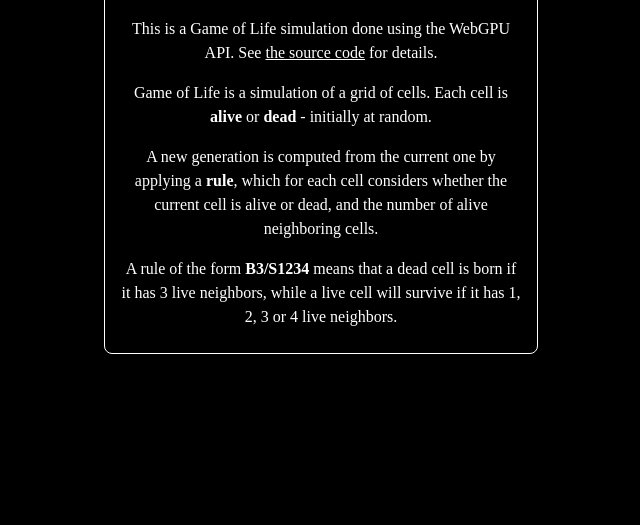
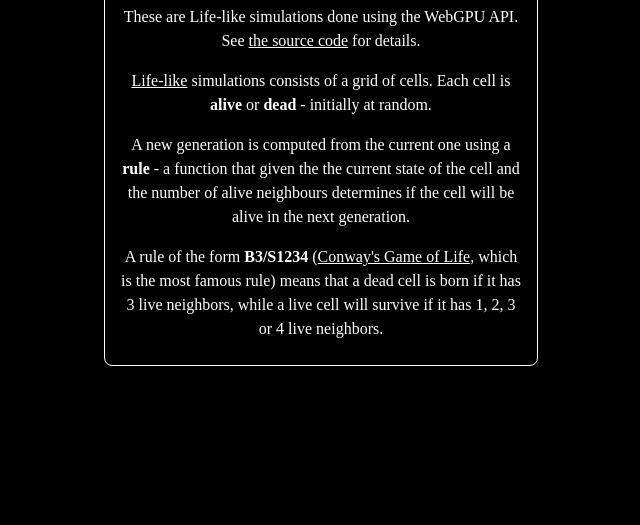
Before and after one commit to fornwall/wgpu-game-of-life, a website built with webpack: page site/index.html in a window 1280 px wide. Shown: the part 275-800 px from the top of the page, without its empty margins (319-959 px from the left). Built offline with nearby package versions, Linux system fonts and the light colour scheme.

Commit message:
Minor ui tweaks

```diff
--- a/Cargo.toml
+++ b/Cargo.toml
@@ -23,7 +23,8 @@
 pollster = "*"
 rand = "*"
 rand_chacha = "*"
-wgpu = "*"
+# wgpu = "*"
+wgpu = { path = "../wgpu/wgpu" }
 winit = { git = "https://github.com/rust-windowing/winit/", rev = "924f3323b56190ef93829af080fcca046c19bc80", features = ["android-native-activity"] }
 
 [target.'cfg(target_os = "android")'.dependencies]
--- a/site/index.html
+++ b/site/index.html
@@ -5,13 +5,13 @@
     <meta charset="UTF-8">
     <meta http-equiv="X-UA-Compatible" content="IE=edge">
     <meta name="viewport" content="width=device-width, initial-scale=1, maximum-scale=1, user-scalable=no" />
-    <meta name="description" content="Game of Life simulation using WebGPU." />
-    <meta property="og:description" content="Game of Life simulation using WebGPU." />
+    <meta name="description" content="Life-like simulations using WebGPU." />
+    <meta property="og:description" content="Life-like simulations using WebGPU." />
     <meta property="og:url" content="https://wgpu-game-of-life.fornwall.net" />
     <meta property="og:type" content="website" />
-    <meta property="og:title" content="Game of Life WebGPU" />
+    <meta property="og:title" content="wgpu-game-of-life" />
     <meta property="og:image" content="https://wgpu-game-of-life.fornwall.net/static/screenshot.png" />
-    <title>Game of Life</title>
+    <title>wgpu-game-of-life</title>
     <style>
         body {
             margin: 0;
@@ -126,17 +126,21 @@
         <p id="webgpu-not-working" style="display: none">⚠️ <strong>NOTE:️</strong> <a
                 href="https://caniuse.com/webgpu">WebGPU is not working in your
                 browser</a> ⚠️</p>
-        <p>This is a Game of Life simulation done using the WebGPU API.
+        <p>These are Life-like simulations done using the WebGPU API.
             See <a href="https://github.com/fornwall/wgpu-game-of-life">the source code</a> for details.</p>
-        <p>Game of Life is a simulation of a grid of cells. Each cell is <strong>alive</strong> or
+        <p><a href="https://conwaylife.com/wiki/Life-like_cellular_automaton">Life-like</a> simulations consists of a
+            grid of cells. Each cell is <strong>alive</strong> or
             <strong>dead</strong> - initially at random.
         </p>
-        <p>A new generation is computed from the current one
-            by applying a <strong>rule</strong>, which for each cell considers whether the current
-            cell is alive or dead, and the number of alive neighboring cells.</p>
+        <p>A new generation is computed from the current one using a <strong>rule</strong> -
+            a function that given the the current state of the cell and the number of alive neighbours
+            determines if the cell will be alive in the next generation.</p>
 
-        <p>A rule of the form <strong>B3/S1234</strong> means that a dead cell is born
-            if it has 3 live neighbors, while a live cell will survive if it has 1, 2, 3 or 4 live neighbors.
+        <p>A rule of the form <strong>B3/S1234</strong> (<a
+                href="https://en.wikipedia.org/wiki/Conway%27s_Game_of_Life">Conway's Game of Life</a>, which is the
+            most famous rule)
+            means that a dead cell is born if it has 3 live neighbors, while a live cell will survive if it has 1, 2, 3
+            or 4 live neighbors.
         </p>
         <form>
             <button id="close-dialog" formmethod="dialog">Ok</button>
--- a/site/index.js
+++ b/site/index.js
@@ -26,7 +26,7 @@
   document.title = ruleSelect.options[ruleIdx].textContent;
   sizeSelect.value = size;
   ruleSelect.value = ruleIdx;
-  const queryString = `?rule=${ruleIdx}&size=${size}&seed=${seed}&density=${density}&gps=${generationsPerSecond}&paused=${paused}` + (paused ? `&frame=${frame}` : '');
+  const queryString = `?rule=${ruleIdx}&size=${size}&seed=${seed}&density=${density}&gps=${generationsPerSecond}`;
   window.history.replaceState({}, '', queryString);
 
   pauseButton.textContent = paused ? 'Play' : 'Pause';
```
Also changed, not shown: 1 other file.
